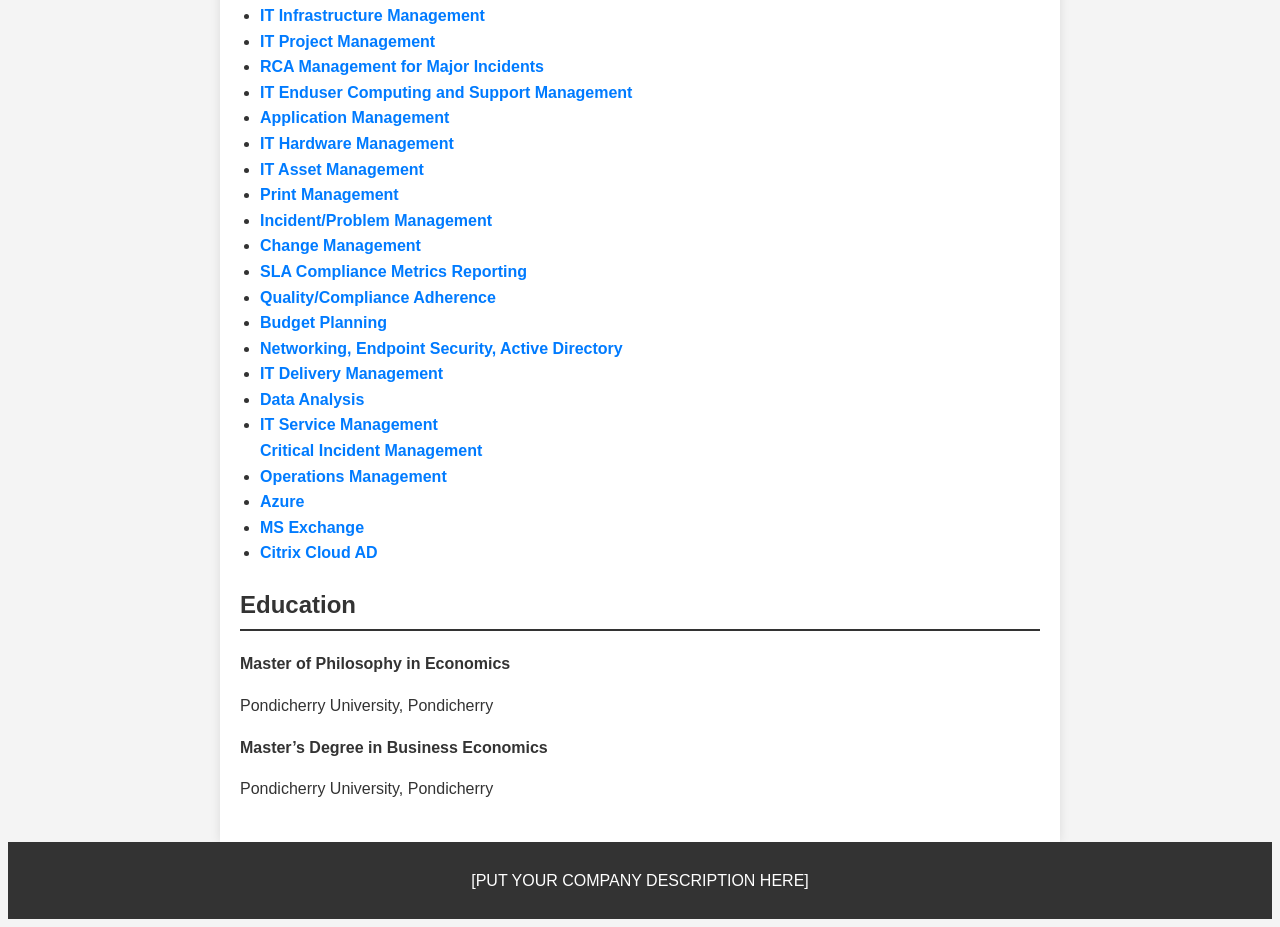
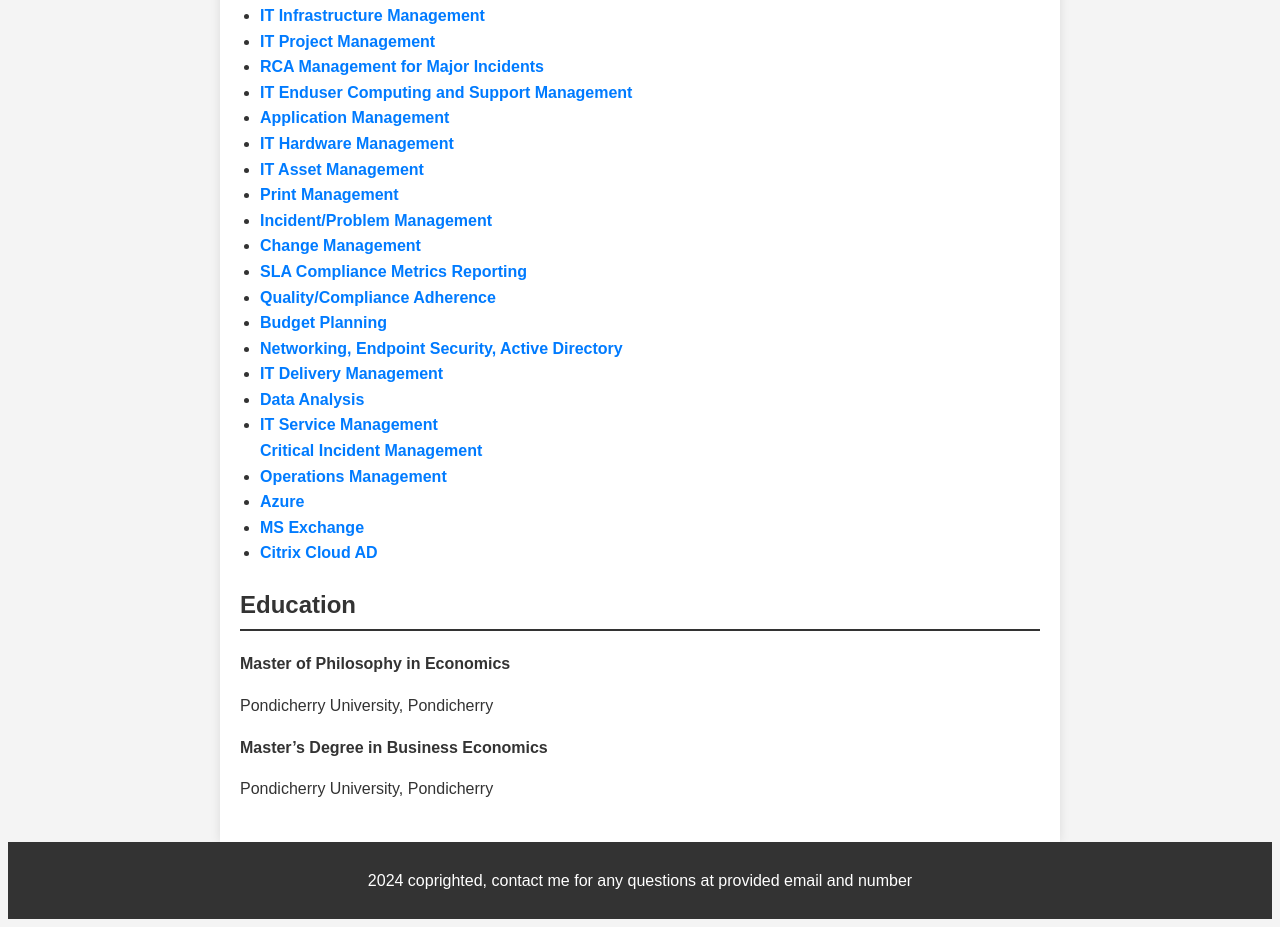
Before and after one commit to screenzonenn/1234, a plain HTML site: page index.html in a window 1280 px wide. Shown: the part 1289-2216 px from the top of the page. Drawn offline with Linux system fonts and the light colour scheme.

Commit message:
Update index.html

```diff
--- a/index.html
+++ b/index.html
@@ -130,7 +130,7 @@
   </div>
 
   <div class="footer">
-    <p>[PUT YOUR COMPANY DESCRIPTION HERE]</p>
+    <p>2024 coprighted, contact me for any questions at provided email and number </p>
   </div>
 </body>
 </html>
```
